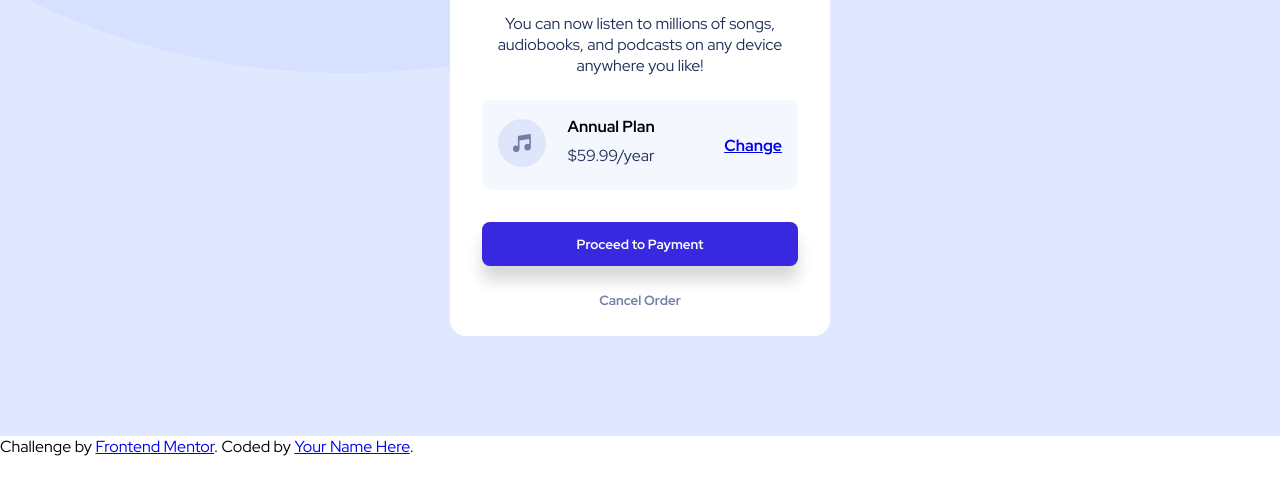
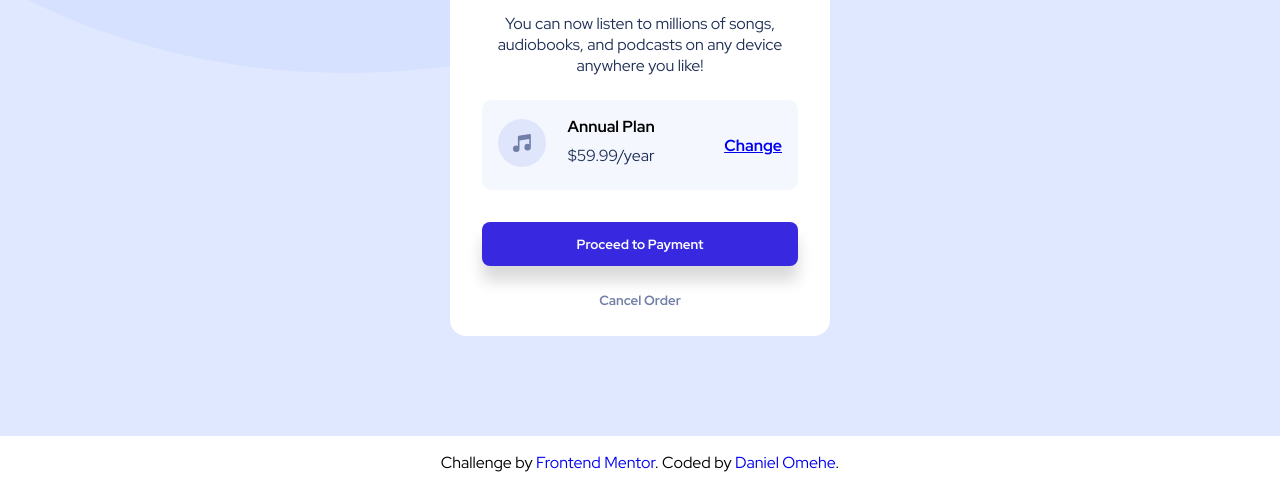
Before and after one commit to DanielOmehe/order-summary-component, a plain HTML site: page index.html in a window 1280 px wide. Shown: the part 364-853 px from the top of the page. Before the commit the page ends 821 px from the top, so only its background shows below. Drawn offline with Linux system fonts and the light colour scheme.

Commit message:
Made final changes

```diff
--- a/index.css
+++ b/index.css
@@ -148,6 +148,16 @@
     color: var(--dark-blue-secondary);
 }
 
+.attribution{
+    width: 100%;
+    text-align: center;
+    padding: 1rem 0;
+}
+
+.attribution a{
+    text-decoration: none;
+}
+
 @media only screen and (max-width: 375px){
     .order-summary-wrapper{
         padding: 1rem;
--- a/index.html
+++ b/index.html
@@ -47,7 +47,7 @@
       Challenge by
       <a href="https://www.frontendmentor.io?ref=challenge" target="_blank"
         >Frontend Mentor</a
-      >. Coded by <a href="#">Your Name Here</a>.
+      >. Coded by <a href="#">Daniel Omehe</a>.
     </footer>
   </body>
 </html>
```
